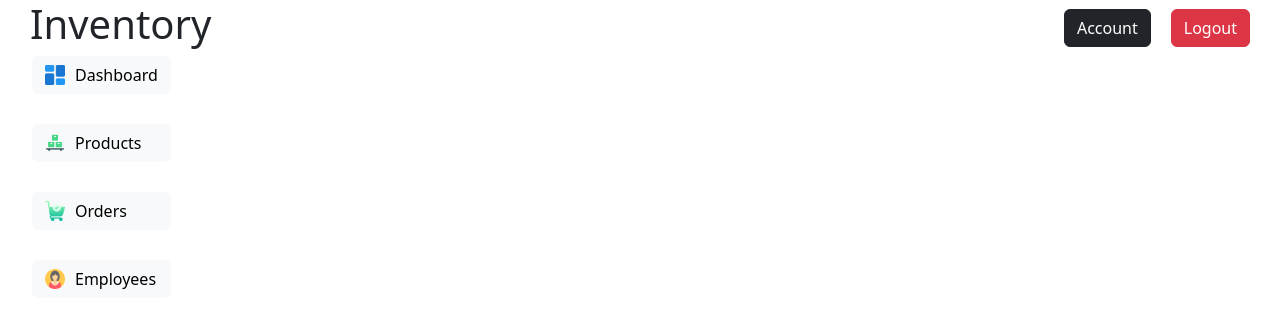
After one commit to Alaa-Taieb/flask_inventory_management_system_test, a Flask app: template flask_app/templates/dashboard.html in a window 1280 px wide. The commit adds this page. Shown: the top 328 px of the page. Run offline with Flask 3, Linux system fonts and the light colour scheme; the template is opened without the code that fills it, so the values that code supplies are empty.

Commit message:
Started Working on the Dashboard page design.

```diff
--- a/flask_app/controllers/dashboard.py
+++ b/flask_app/controllers/dashboard.py
@@ -1,9 +1,9 @@
 from flask_app import app
-
+from flask import render_template
 from flask_app import check_login
 
 @app.route('/dashboard')
 @check_login
 def dashboard():
 
-    return "Hello you are in the dashboard."
+    return render_template("dashboard.html")
--- a/flask_app/static/style.css
+++ b/flask_app/static/style.css
@@ -3,3 +3,42 @@
     border: 1px solid #212529;
     border-radius: 15px;
 }
+
+.header{
+    padding: 0 30px;
+}
+
+.header_buttons {
+    gap: 20px;
+}
+
+.side_buttons {
+    flex: 1;
+    display: flex;
+    justify-content: center;
+}
+
+.side_buttons > ul {
+    display: flex;
+    flex-direction: column;
+    list-style: none;
+    gap: 30px;
+}
+
+.side_buttons > ul > li {
+    font-weight: bold;
+}
+
+.side_buttons > ul > li > a {
+    display: flex;
+    align-items: center;
+    gap: 10px;
+}
+
+.side_buttons > ul > li > a > img {
+    width: 20px;
+}
+
+.main_display {
+    flex: 9;
+}
--- /dev/null
+++ b/flask_app/templates/dashboard.html
@@ -0,0 +1,39 @@
+<!DOCTYPE html>
+<html lang="en">
+<head>
+    <meta charset="UTF-8">
+    <meta name="viewport" content="width=device-width, initial-scale=1.0">
+    <link rel="stylesheet" type="text/css" href="{{ url_for('static', filename='dashboard.css') }}">
+    <link rel="stylesheet" type="text/css" href="{{ url_for('static', filename='style.css') }}">
+    <link rel="stylesheet" href="https://cdn.jsdelivr.net/npm/bootstrap@5.3.2/dist/css/bootstrap.min.css" integrity="sha384-T3c6CoIi6uLrA9TneNEoa7RxnatzjcDSCmG1MXxSR1GAsXEV/Dwwykc2MPK8M2HN" crossorigin="anonymous">
+    <title>Dashboard</title>
+</head>
+<body>
+    <header class="header d-flex align-items-center justify-content-between">
+        <h1 id="header_logo">Inventory</h1>
+        <div class="header_buttons d-flex">
+            <a href="/account" class="btn btn-dark">Account</a>
+            <a href="/logout" class="btn btn-danger">Logout</a>
+
+        </div>
+    </header>
+    <main class="d-flex">
+        <div class="side_buttons">
+            <ul class="nav-navbar">
+                <li><a href="" class="btn btn-light"> <img src="{{ url_for('static', filename='assets/icons/dashboard.png') }}" alt=""> Dashboard</a></li>
+                <li><a href="" class="btn btn-light"> <img src="{{ url_for('static', filename='assets/icons/inventory.png') }}" alt="">  Products</a></li>
+                <li><a href="" class="btn btn-light"> <img src="{{ url_for('static', filename='assets/icons/shopping-cart.png') }}" alt=""> Orders</a></li>
+                <li><a href="" class="btn btn-light"> <img src="{{ url_for('static', filename='assets/icons/human.png') }}" alt=""> Employees</a></li>
+            </ul>
+        </div>
+        <div class="main_display">
+
+        </div>
+    </main>
+
+
+
+    <script src="https://cdn.jsdelivr.net/npm/bootstrap@5.3.2/dist/js/bootstrap.min.js" integrity="sha384-BBtl+eGJRgqQAUMxJ7pMwbEyER4l1g+O15P+16Ep7Q9Q+zqX6gSbd85u4mG4QzX+" crossorigin="anonymous"></script>
+    <script src="https://cdn.jsdelivr.net/npm/bootstrap@5.3.2/dist/js/bootstrap.bundle.min.js" integrity="sha384-C6RzsynM9kWDrMNeT87bh95OGNyZPhcTNXj1NW7RuBCsyN/o0jlpcV8Qyq46cDfL" crossorigin="anonymous"></script>
+</body>
+</html>
```
Also changed, not shown: flask_app/static/assets/icons/dashboard.png (added), flask_app/static/assets/icons/human.png (added), flask_app/static/assets/icons/inventory.png (added), flask_app/static/assets/icons/shopping-cart.png (added), flask_app/static/dashboard.css (added), flask_app/static/index.css (line endings or trailing spaces).
